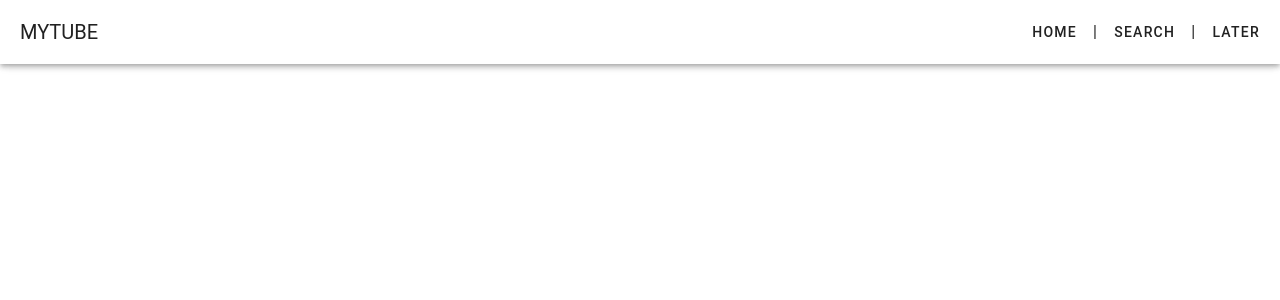
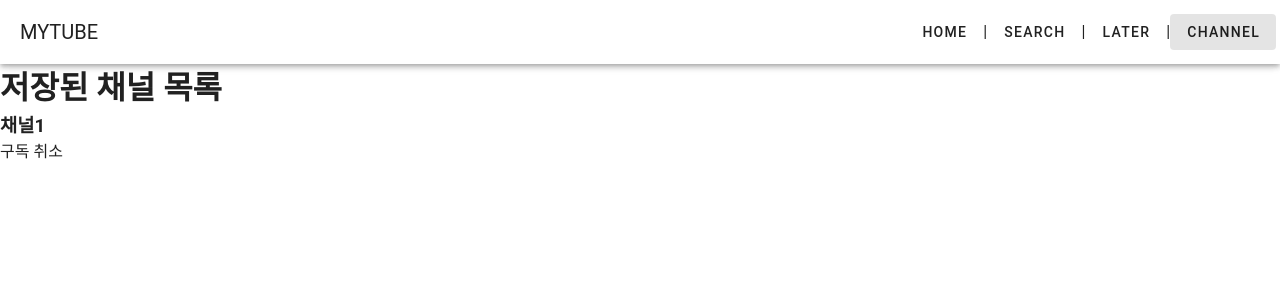
Before and after one commit to Yeyeong99/finance_pjt8, a Vue app in the folder finance-project/: page /channel in a window 1280 px wide. Shown: the top 300 px of the page. Built offline with nearby package versions, Linux system fonts and the light colour scheme; no server answers; a small style sheet from the web is missing.

Commit message:
[Feat] 채널 구독 삭제 기능 추가

```diff
--- a/finance-project/components.d.ts
+++ b/finance-project/components.d.ts
@@ -9,6 +9,7 @@ export {}
 declare module 'vue' {
   export interface GlobalComponents {
     AppFooter: typeof import('./src/components/AppFooter.vue')['default']
+    Channel: typeof import('./src/components/Channel.vue')['default']
     RouterLink: typeof import('vue-router')['RouterLink']
     RouterView: typeof import('vue-router')['RouterView']
     SearchBar: typeof import('./src/components/SearchBar.vue')['default']
--- a/finance-project/src/App.vue
+++ b/finance-project/src/App.vue
@@ -8,6 +8,8 @@
       <v-btn text :to="{name: 'search'}">Search</v-btn>
       <span> | </span>
       <v-btn text :to="{name: 'later'}">Later</v-btn>
+      <span> | </span>
+      <v-btn text :to="{name: 'channel'}">Channel</v-btn>
     </v-app-bar>
 
     <!-- 메인 콘텐츠 영역 -->
--- /dev/null
+++ b/finance-project/src/components/Channel.vue
@@ -0,0 +1,24 @@
+<template>
+    <div>
+        <h3>{{ channel.title }}</h3>
+        <button @click="deleteChannel(channel.id)">구독 취소</button>
+    </div>
+</template>
+
+<script setup>
+    import { useAppStore } from "@/stores/app.js";
+    const store = useAppStore()
+
+    const props = defineProps({
+        channel: Object
+    })
+
+    // 채널 삭제
+    const deleteChannel = function (selectedId) {
+        store.deleteChannel(selectedId)
+    }
+</script>
+
+<style scoped>
+
+</style>
--- /dev/null
+++ b/finance-project/src/pages/ChannelView.vue
@@ -0,0 +1,22 @@
+<template>
+    <div>
+        <h1>저장된 채널 목록</h1>
+    </div>
+
+    <Channel
+        v-for="channel in store.channels"
+        :key="channel.id"
+        :channel="channel"
+    />
+</template>
+
+<script setup>
+    import Channel from "@/components/Channel.vue";
+    import { useAppStore } from "@/stores/app.js";
+    const store = useAppStore()
+
+</script>
+
+<style scoped>
+
+</style>
--- a/finance-project/src/router/index.js
+++ b/finance-project/src/router/index.js
@@ -11,6 +11,7 @@ import { routes } from 'vue-router/auto-routes'
 import HomeView from "@/pages/HomeView.vue";
 import SearchView from "@/pages/SearchView.vue";
 import LaterView from "@/pages/LaterView.vue";
+import ChannelView from "@/pages/ChannelView.vue";
 
 const router = createRouter({
   history: createWebHistory(import.meta.env.BASE_URL),
@@ -30,6 +31,11 @@ const router = createRouter({
       path: '/later',
       name: 'later',
       component: LaterView
+    },
+    {
+      path: '/channel',
+      name: 'channel',
+      component: ChannelView
     }
   ]
 })
--- a/finance-project/src/stores/app.js
+++ b/finance-project/src/stores/app.js
@@ -2,12 +2,16 @@
 import axios from "axios";
 import { ref } from "vue";
 import { defineStore } from "pinia";
+import { vi } from "vuetify/locale";
 
 export const useAppStore = defineStore("app", () => {
   const API_KEY = import.meta.env.VITE_API_KEY;
   const API_URL = "https://www.googleapis.com/youtube/v3/search";
 
   const videos = ref([]); // 컴포넌트에서 사용할 반응형 데이터
+  const channels = ref([
+    {id: 1, title: '채널1', isSubscribed: false},
+  ]);    // 저장된 채널 리스트
 
   const searchKeyword = async (keyword) => {
     const params = {
@@ -31,6 +35,14 @@ export const useAppStore = defineStore("app", () => {
     return videos.value.filter((video) => video.isSaved === true)
   })
 
+  // 채널 삭제하기 >> 제거
+  const deleteChannel = function (selectedId) {
+    const index = channels.value.findIndex((channel) => channel.id === selectedId)
+    if (index !== -1) {
+      channels.value.splice(index, 1)
+    }
+  }
+
   // 비디오 삭제하기 >> 재배열
   const deleteVideo = function (selectedId) {
       videos.value = videos.value.filter((video) => video.id.videoId !== selectedId)
@@ -38,9 +50,11 @@ export const useAppStore = defineStore("app", () => {
 
   return {
     videos,
+    channels,
     searchKeyword,
     savedVideo,
     deleteVideo,
+    deleteChannel,
 
   };
 });
--- a/finance-project/typed-router.d.ts
+++ b/finance-project/typed-router.d.ts
@@ -19,6 +19,7 @@ declare module 'vue-router/auto-routes' {
    */
   export interface RouteNamedMap {
     '/': RouteRecordInfo<'/', '/', Record<never, never>, Record<never, never>>,
+    '/ChannelView': RouteRecordInfo<'/ChannelView', '/ChannelView', Record<never, never>, Record<never, never>>,
     '/HomeView': RouteRecordInfo<'/HomeView', '/HomeView', Record<never, never>, Record<never, never>>,
     '/LaterView': RouteRecordInfo<'/LaterView', '/LaterView', Record<never, never>, Record<never, never>>,
     '/SearchView': RouteRecordInfo<'/SearchView', '/SearchView', Record<never, never>, Record<never, never>>,
```
